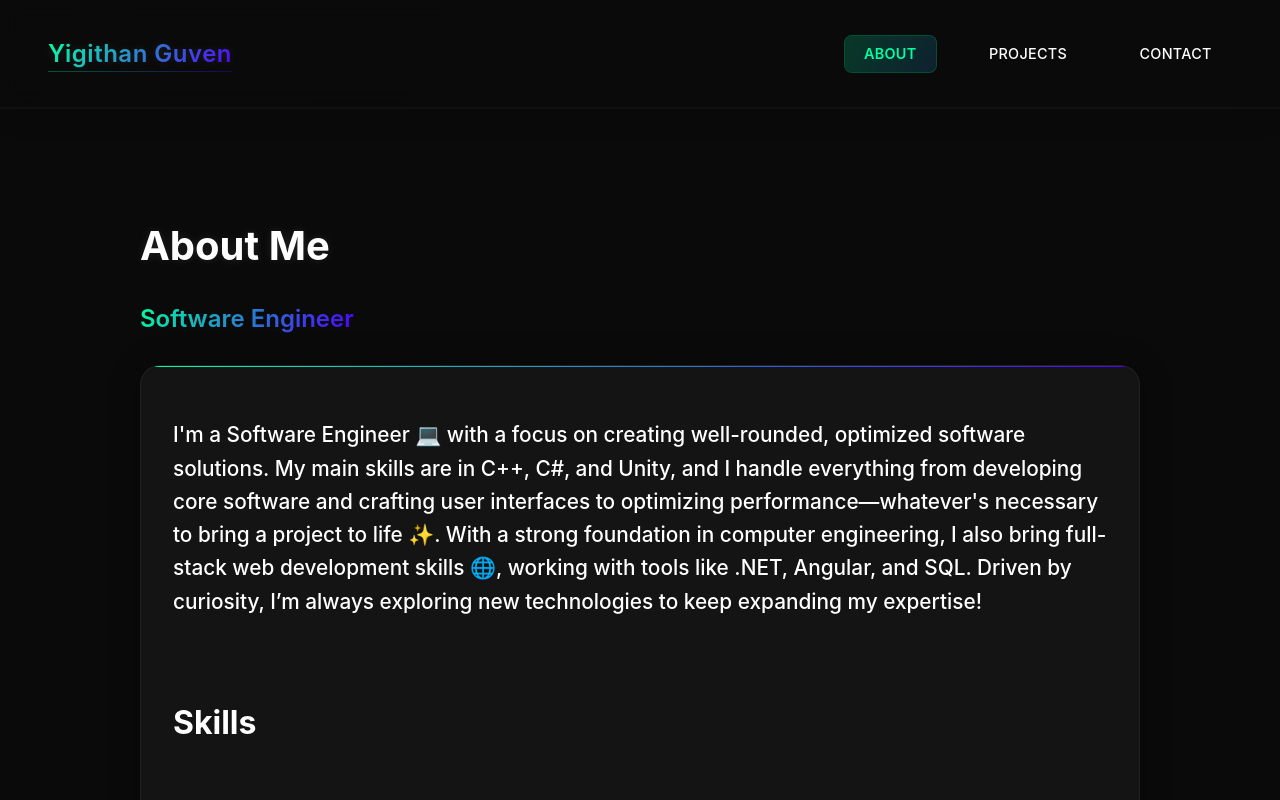
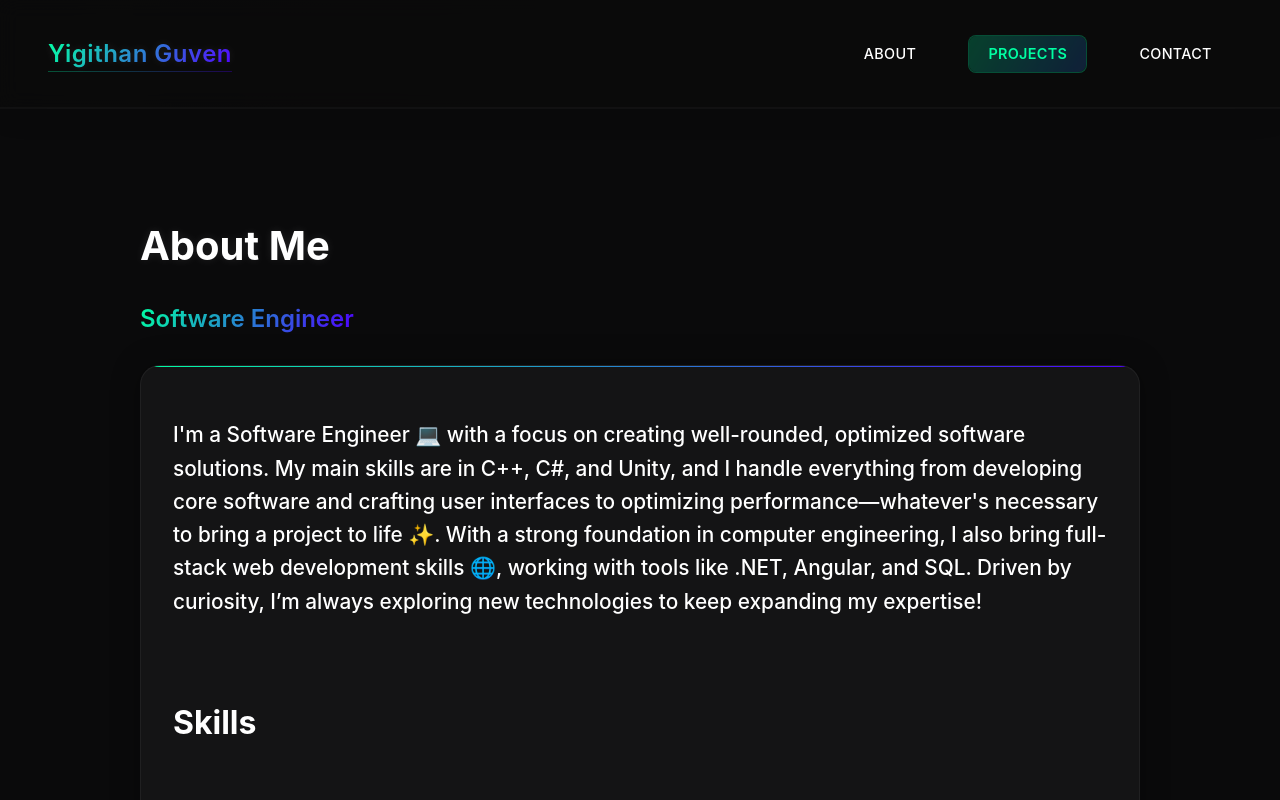
Before and after one commit to Tlamir/website, a React (Create React App) app: page / in a window 1280 px wide. Shown: the top 800 px of the page. Built offline with nearby package versions, Linux system fonts and the light colour scheme.

Commit message:
fix navbarhighlight

```diff
--- a/src/App.js
+++ b/src/App.js
@@ -7,6 +7,8 @@ function App() {
   const [activeSection, setActiveSection] = useState('about');
 
   useEffect(() => {
+    const sections = document.querySelectorAll('section[id]');
+
     const observer = new IntersectionObserver(
       (entries) => {
         entries.forEach((entry) => {
@@ -16,51 +18,32 @@ function App() {
         });
       },
       {
-        threshold: 0.6, // Adjusts the visibility threshold to trigger observer
+        threshold: 0.5, // Trigger observer when 50% of section is visible
+        rootMargin: '0px 0px -40% 0px',
       }
     );
 
-    // Observe all sections
-    const sections = document.querySelectorAll('section[id]');
-    sections.forEach((section) => {
-      observer.observe(section);
-    });
+    sections.forEach((section) => observer.observe(section));
+
+    const handleScroll = () => {
+      const scrollPosition = window.scrollY + window.innerHeight / 2;
+
+      sections.forEach((section) => {
+        const sectionTop = section.offsetTop;
+        const sectionHeight = section.offsetHeight;
+
+        if (scrollPosition >= sectionTop && scrollPosition < sectionTop + sectionHeight) {
+          setActiveSection(section.id);
+        }
+      });
+    };
+
+    window.addEventListener('scroll', handleScroll);
 
     return () => {
-      sections.forEach((section) => {
-        observer.unobserve(section);
-      });
+      sections.forEach((section) => observer.unobserve(section));
+      window.removeEventListener('scroll', handleScroll);
     };
-  }, []);
-
-  useEffect(() => {
-    const cards = document.querySelectorAll('.project-card');
-
-    cards.forEach(card => {
-      card.addEventListener('mousemove', (e) => {
-        const rect = card.getBoundingClientRect();
-        const x = e.clientX - rect.left;
-        const y = e.clientY - rect.top;
-
-        card.style.setProperty('--mouse-x', `${x}px`);
-        card.style.setProperty('--mouse-y', `${y}px`);
-      });
-    });
-  }, []);
-
-  useEffect(() => {
-    const buttons = document.querySelectorAll('.project-button');
-
-    buttons.forEach(button => {
-      button.addEventListener('mousemove', (e) => {
-        const rect = button.getBoundingClientRect();
-        const x = e.clientX - rect.left;
-        const y = e.clientY - rect.top;
-
-        button.style.setProperty('--x', `${x}px`);
-        button.style.setProperty('--y', `${y}px`);
-      });
-    });
   }, []);
 
   const handleNavClick = (sectionId) => {
```
